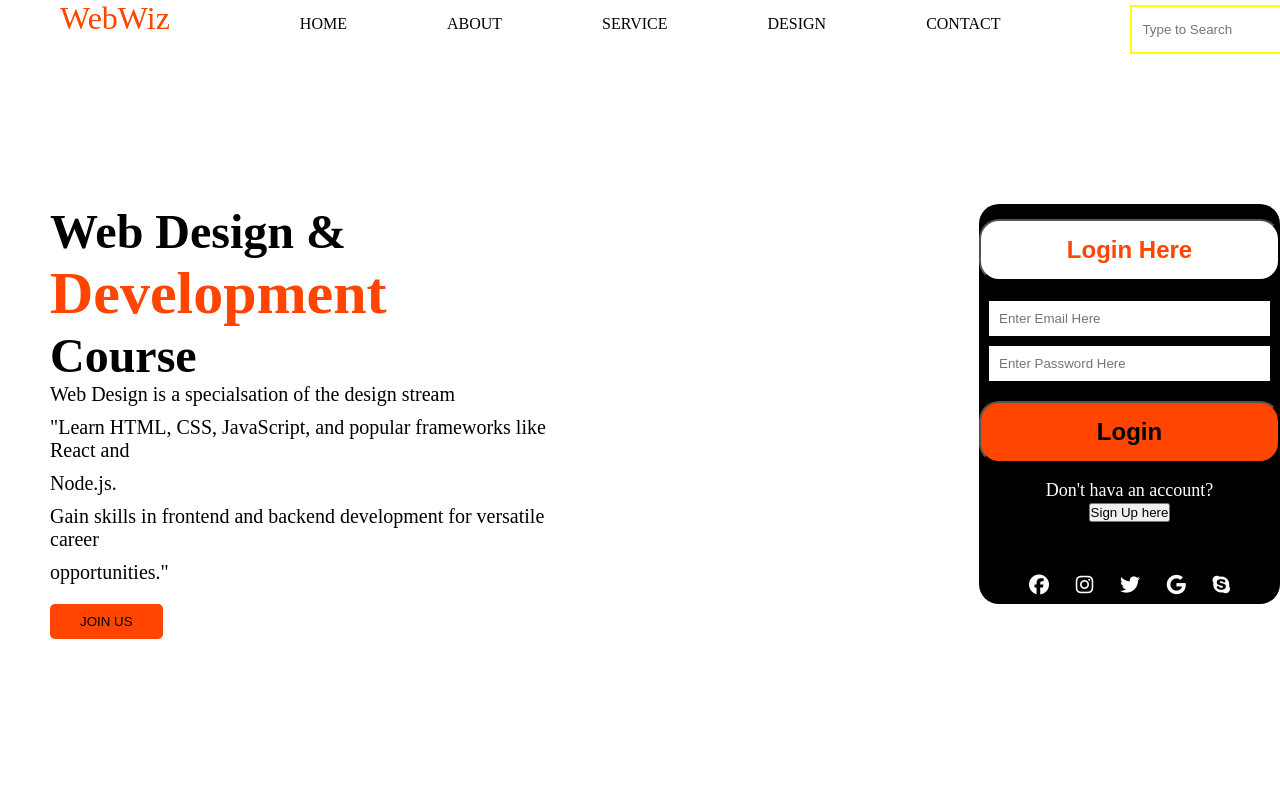
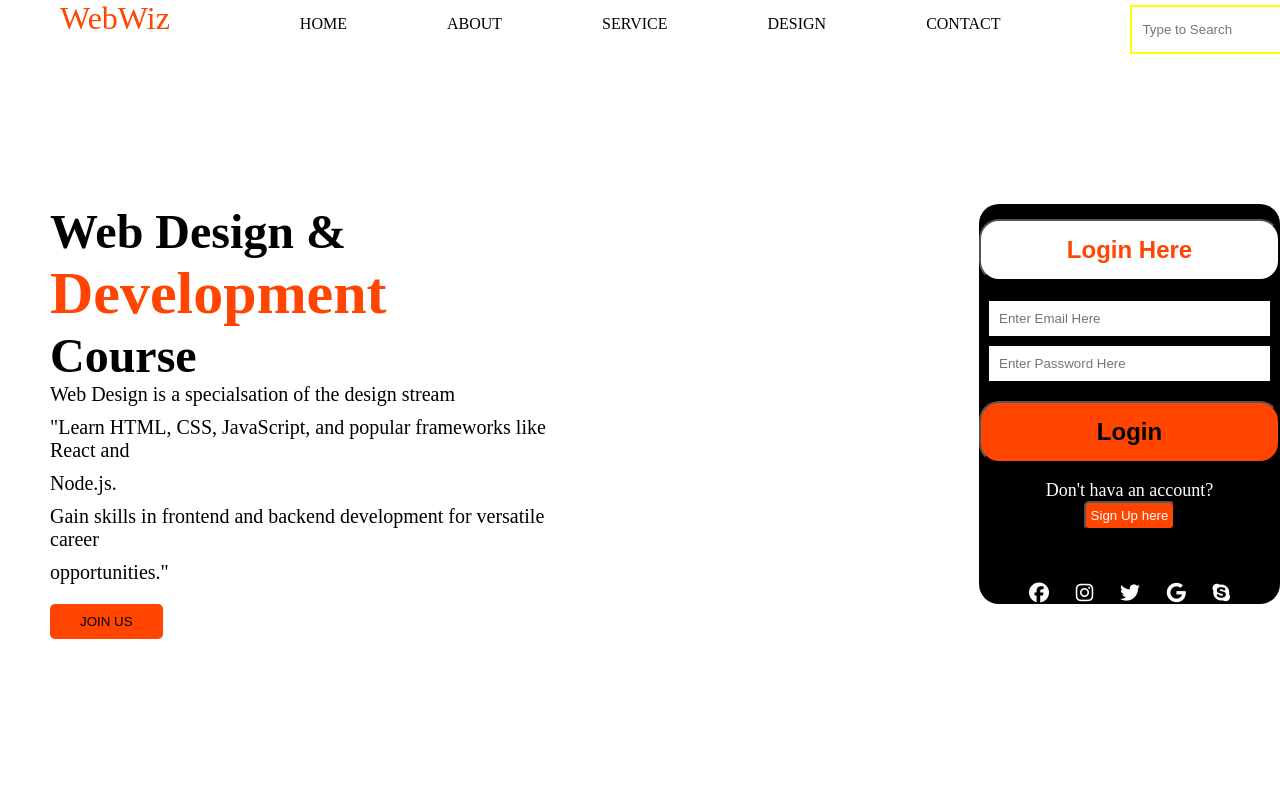
Before and after one commit to XDigital123/CodeSoft-Internship-, a plain HTML site: page Landing Page level 1 task 1/index.html in a window 1280 px wide. Shown: the top 800 px of the page. Drawn offline with Linux system fonts and the light colour scheme.

Commit message:
Update styles.css

```diff
--- a/Landing Page level 1 task 1/styles.css
+++ b/Landing Page level 1 task 1/styles.css
@@ -187,6 +187,17 @@ h1 {
     font-size: 18px;
 }
 
+.sign-up-btn {
+    padding: 5px;
+    background-color: orangered;
+    color:white;
+    border-radius: 5px;
+}
+
+.sign-up-btn:hover {
+    background-color: green;
+}
+
 .last-line {
     /* color:white; */
     color: balck;
```
